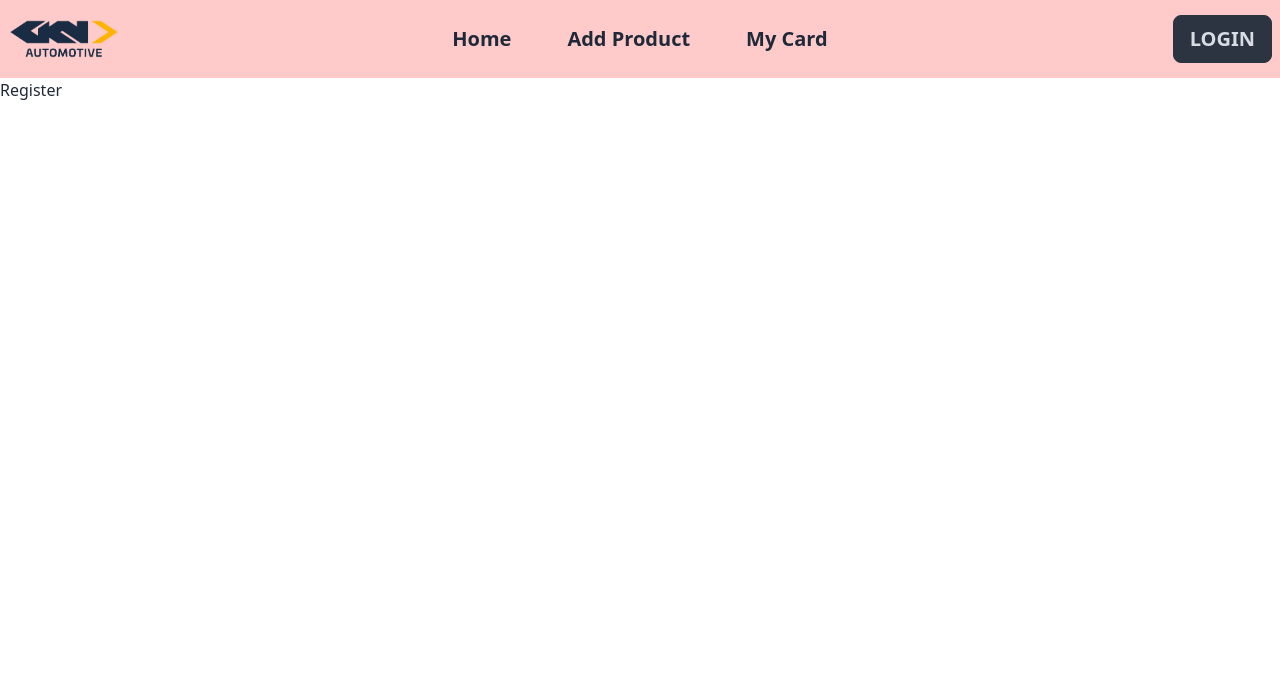
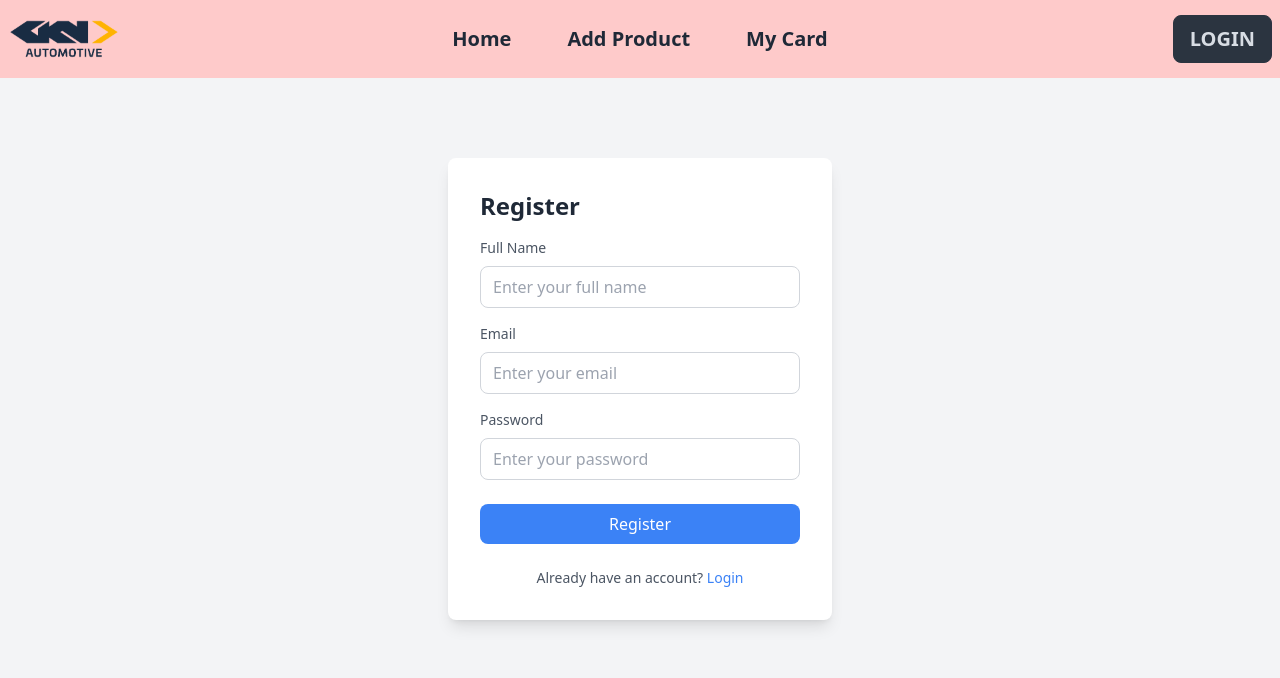
Before and after one commit to liton61/automotive-client-side, a React (Vite) app: page /register in a window 1280 px wide. Shown: the top 678 px of the page. Built offline with nearby package versions, Linux system fonts and the light colour scheme.

Commit message:
register form  added

```diff
--- a/src/components/Login/Login.jsx
+++ b/src/components/Login/Login.jsx
@@ -6,7 +6,7 @@ const Login = () => {
     return (
         <div>
             <div>
-                <div className="bg-gray-100 flex items-center justify-center py-28">
+                <div className="bg-gray-100 flex items-center justify-center py-20">
                     <div className="bg-white w-96 p-8 rounded-lg shadow-lg">
                         <h2 className="text-2xl font-semibold text-gray-800 mb-4 text-center">Login</h2>
                         <form>
--- a/src/components/Register/Register.jsx
+++ b/src/components/Register/Register.jsx
@@ -1,9 +1,34 @@
+import { Link } from "react-router-dom";
 
 
 const Register = () => {
     return (
         <div>
-            <h1>Register</h1>
+            <div>
+                <div className="bg-gray-100 flex items-center justify-center py-20">
+                    <div className="bg-white w-96 p-8 rounded-lg shadow-lg">
+                        <h2 className="text-2xl font-semibold text-gray-800 mb-4">Register</h2>
+                        <form>
+                            <div className="mb-4">
+                                <label className="block text-gray-600 text-sm font-medium mb-2">Full Name</label>
+                                <input type="text" id="name" name="name" className="w-full px-3 py-2 border border-gray-300 rounded-lg focus:outline-none focus:border-blue-500" placeholder="Enter your full name" required />
+                            </div>
+                            <div className="mb-4">
+                                <label className="block text-gray-600 text-sm font-medium mb-2">Email</label>
+                                <input type="email" id="email" name="email" className="w-full px-3 py-2 border border-gray-300 rounded-lg focus:outline-none focus:border-blue-500" placeholder="Enter your email" required />
+                            </div>
+                            <div className="mb-6">
+                                <label className="block text-gray-600 text-sm font-medium mb-2">Password</label>
+                                <input type="password" id="password" name="password" className="w-full px-3 py-2 border border-gray-300 rounded-lg focus:outline-none focus:border-blue-500" placeholder="Enter your password" required />
+                            </div>
+                            <div className="mb-6">
+                                <button type="submit" className="w-full bg-blue-500 text-white py-2 px-4 rounded-lg hover:bg-blue-600 focus:outline-none focus:bg-blue-600">Register</button>
+                            </div>
+                        </form>
+                        <p className="text-gray-600 text-sm text-center">Already have an account? <Link to="/login" className="text-blue-500">Login</Link></p>
+                    </div>
+                </div>
+            </div>
         </div>
     );
 };
```
